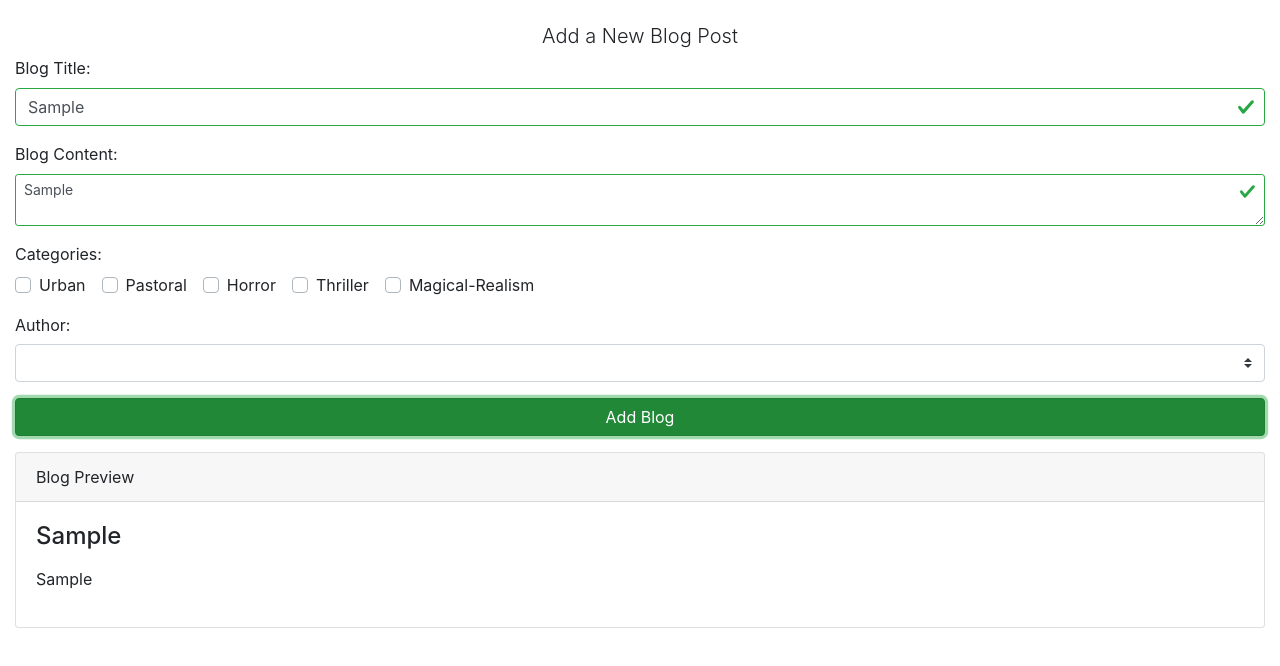
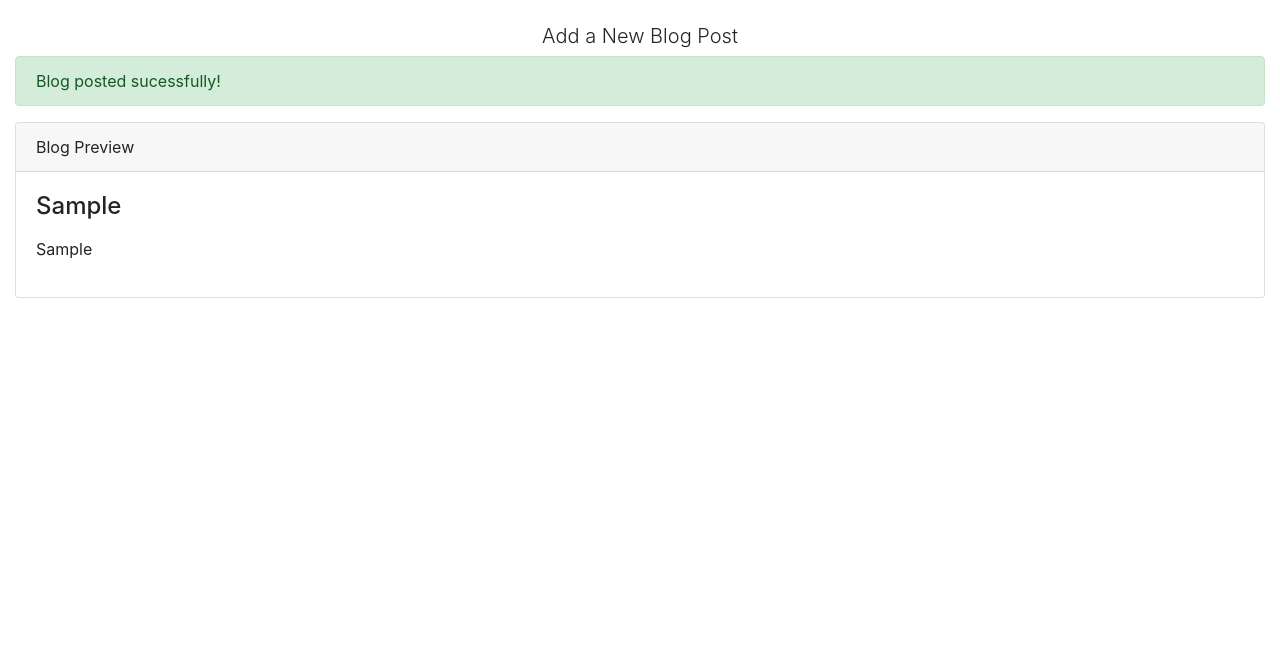
Before and after one commit to MoisesDuarte/vue-blog, a Vue app: page / in a window 1280 px wide. Both pictures are taken after typing "Sample", "Sample" into the empty fields and a click on the button "Add Blog". Shown: the top 666 px of the page. Built offline with nearby package versions, Linux system fonts and the light colour scheme; no server answers.

Commit message:
Correcting wrong variable call

```diff
--- a/src/components/addBlog.vue
+++ b/src/components/addBlog.vue
@@ -2,7 +2,7 @@
     <b-container fluid class="mt-4">
         <!-- BLOG POSTING FORM -->
         <h2 class="lead text-center">Add a New Blog Post</h2>
-        <b-form v-if="!blog.submitted">
+        <b-form v-if="!submitted">
             <!-- Title -->
             <b-form-group label="Blog Title:" label-for="blog-title">
                 <b-form-input id="blog-title" v-model="blog.title" :state="titleState" lazy required></b-form-input>
@@ -28,7 +28,7 @@
         </b-form>
 
         <!-- REQUEST SUCCESS ALERT -->
-        <b-alert v-if="blog.submitted" show variant="success">Blog posted sucessfully!</b-alert>
+        <b-alert v-if="submitted" show variant="success">Blog posted sucessfully!</b-alert>
 
         <!-- PREVIEW CARD -->
         <b-card class="mt-3" header="Blog Preview" :title="blog.title" :subTitle="blog.selectedAuthor">
@@ -77,7 +77,7 @@ export default {
             })
             .then(response => {
                 console.log(response);
-                this.blog.submitted = true;
+                this.submitted = true;
             })
         }
     }
```
